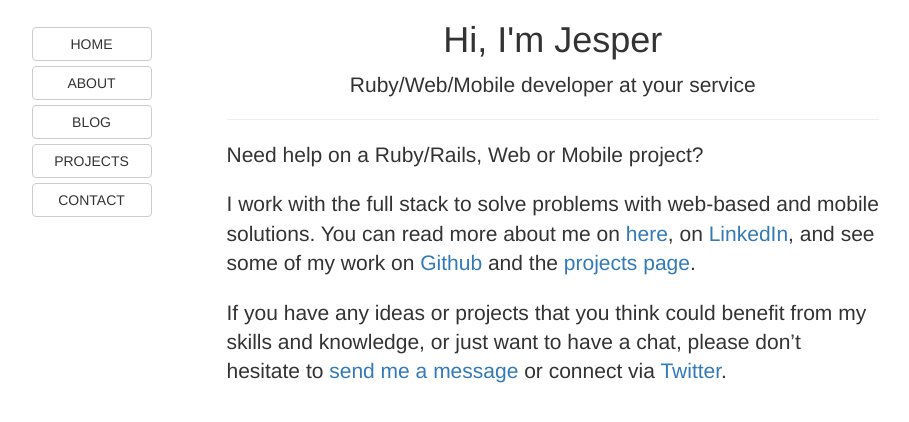
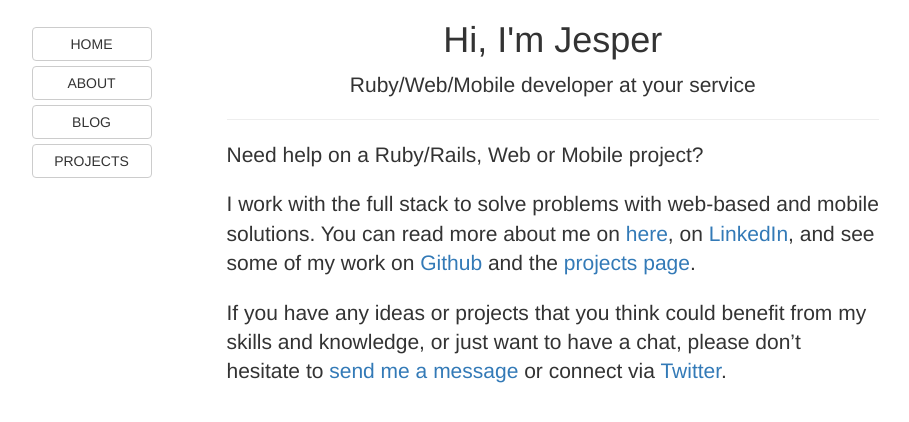
Before and after one commit to thejspr/thejspr.com, a Jekyll site: the page built from index.html, in a window 1280 px wide. Shown: the top 422 px of the page, without its empty margins (136-1045 px from the left). Built offline with Jekyll 4.4.1, drawn with Linux system fonts in a browser that asks for light colours.

Commit message:
remove email button

```diff
--- a/_layouts/default.html
+++ b/_layouts/default.html
@@ -38,7 +38,6 @@
             <a class='btn btn-default' href='/about/'>About</a>
             <a class='btn btn-default' href='/blog/'>Blog</a>
             <a class='btn btn-default' href='/projects/'>Projects</a>
-            <a class='btn btn-default' href='mailto:thejspr@gmail.com' rel='me'>Contact</a>
           </div>
         </aside>
 
```
